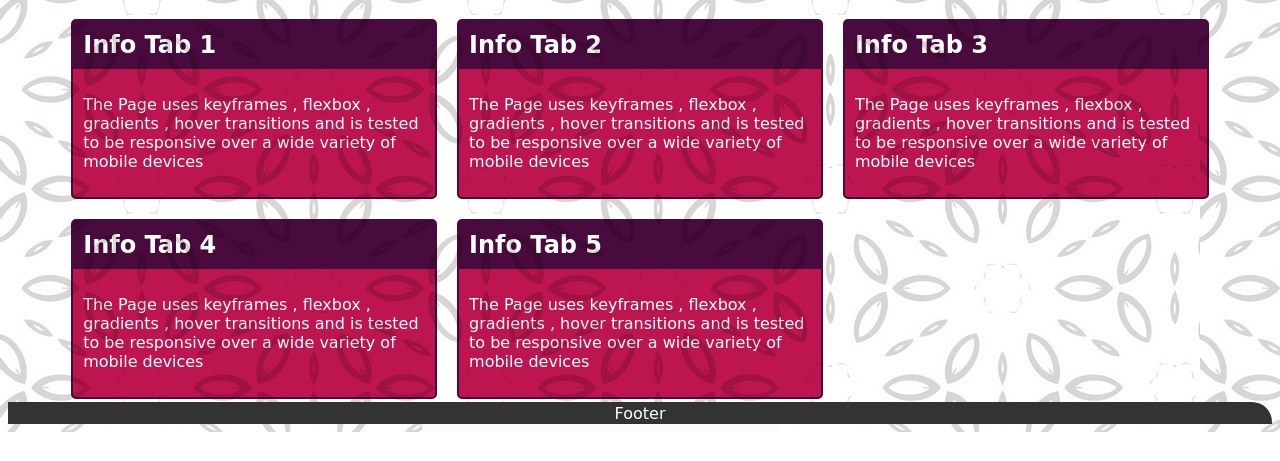
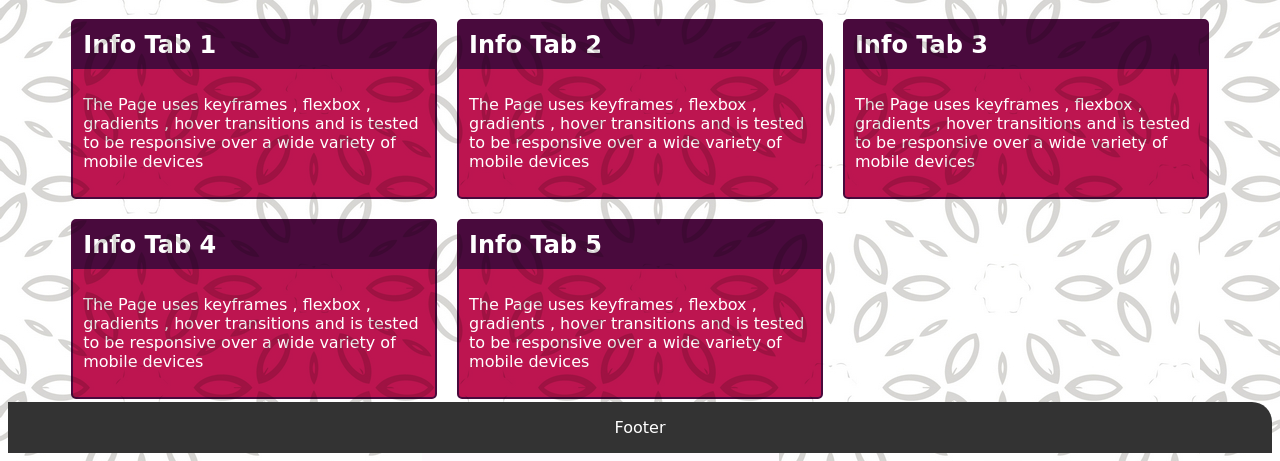
Before and after one commit to vardin23/webRepo, a plain HTML site: page main3.html in a window 1280 px wide. Shown: the part 610-1071 px from the top of the page. Before the commit the page ends 1042 px from the top, so only its background shows below. Drawn offline with Linux system fonts and the light colour scheme.

Commit message:
styles3.css

```diff
--- a/styles3.css
+++ b/styles3.css
@@ -32,7 +32,7 @@
   background-color: #333;
   color: white;
   text-align: center;
-  padding:0.2vh;
+  padding:2vh;
   margin-top:0.4vh;
   border-top-right-radius: 20px;
 }
```
